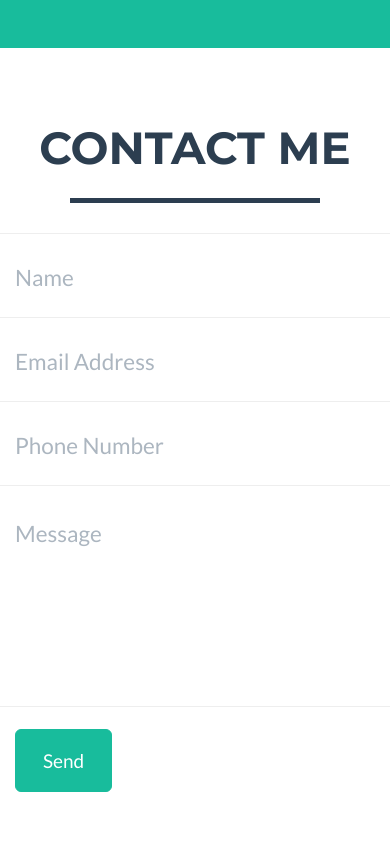
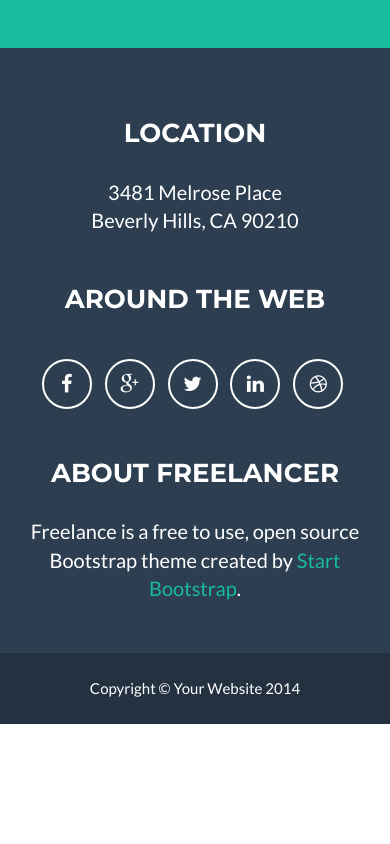
Before and after one commit to larrisalam/larrisalam.github.io, a plain HTML site: page index.html in a window 390 px wide. Shown: the part 3120-3964 px from the top of the page. After the commit the page ends 3844 px from the top, so only its background shows below. Drawn offline with nearby package versions, Linux system fonts and the light colour scheme.

Commit message:
Update index.html

```diff
--- a/index.html
+++ b/index.html
@@ -58,9 +58,6 @@
                     </li>
                     <li class="page-scroll">
                         <a href="#about">About</a>
-                    </li>
-                    <li class="page-scroll">
-                        <a href="#contact">Contact</a>
                     </li>
                 </ul>
             </div>
@@ -183,62 +180,6 @@
             </div>
         </div>
     </section>
-
-    <!-- Contact Section -->
-    <section id="contact">
-        <div class="container">
-            <div class="row">
-                <div class="col-lg-12 text-center">
-                    <h2>Contact Me</h2>
-                    <hr class="star-primary">
-                </div>
-            </div>
-            <div class="row">
-                <div class="col-lg-8 col-lg-offset-2">
-                    <!-- To configure the contact form email address, go to mail/contact_me.php and update the email address in the PHP file on line 19. -->
-                    <!-- The form should work on most web servers, but if the form is not working you may need to configure your web server differently. -->
-                    <form name="sentMessage" id="contactForm" novalidate>
-                        <div class="row control-group">
-                            <div class="form-group col-xs-12 floating-label-form-group controls">
-                                <label>Name</label>
-                                <input type="text" class="form-control" placeholder="Name" id="name" required data-validation-required-message="Please enter your name.">
-                                <p class="help-block text-danger"></p>
-                            </div>
-                        </div>
-                        <div class="row control-group">
-                            <div class="form-group col-xs-12 floating-label-form-group controls">
-                                <label>Email Address</label>
-                                <input type="email" class="form-control" placeholder="Email Address" id="email" required data-validation-required-message="Please enter your email address.">
-                                <p class="help-block text-danger"></p>
-                            </div>
-                        </div>
-                        <div class="row control-group">
-                            <div class="form-group col-xs-12 floating-label-form-group controls">
-                                <label>Phone Number</label>
-                                <input type="tel" class="form-control" placeholder="Phone Number" id="phone" required data-validation-required-message="Please enter your phone number.">
-                                <p class="help-block text-danger"></p>
-                            </div>
-                        </div>
-                        <div class="row control-group">
-                            <div class="form-group col-xs-12 floating-label-form-group controls">
-                                <label>Message</label>
-                                <textarea rows="5" class="form-control" placeholder="Message" id="message" required data-validation-required-message="Please enter a message."></textarea>
-                                <p class="help-block text-danger"></p>
-                            </div>
-                        </div>
-                        <br>
-                        <div id="success"></div>
-                        <div class="row">
-                            <div class="form-group col-xs-12">
-                                <button type="submit" class="btn btn-success btn-lg">Send</button>
-                            </div>
-                        </div>
-                    </form>
-                </div>
-            </div>
-        </div>
-    </section>
-
     <!-- Footer -->
     <footer class="text-center">
         <div class="footer-above">
```
